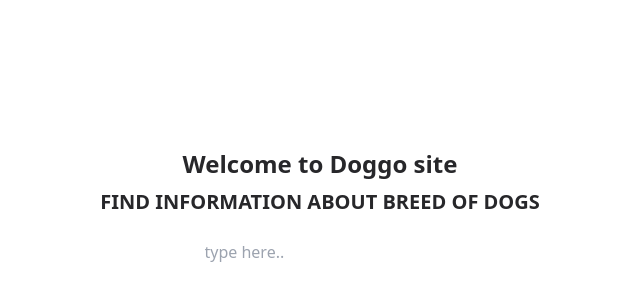
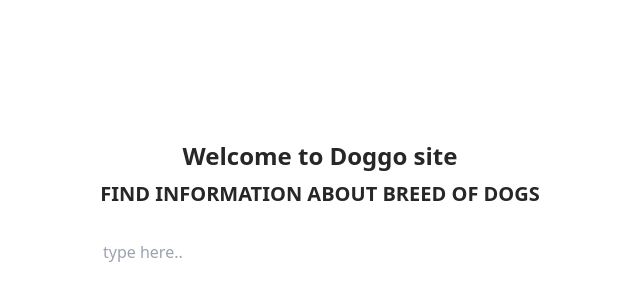
Before and after one commit to MilosIl/doggo_favorite, a Next.js app: page / in a window 1280 px wide. Shown: the part 194-494 px from the top of the page, without its empty margins (320-960 px from the left). Built offline with nearby package versions, Linux system fonts and the light colour scheme.

Commit message:
breedsName and getting data

```diff
--- a/src/Components/SearchBar/SearchBar.tsx
+++ b/src/Components/SearchBar/SearchBar.tsx
@@ -2,6 +2,8 @@
 import React, { useState } from 'react';
 
 export interface ISearchBar {}
+
+
 
 const SearchBar: React.FC<ISearchBar> = () => {
   const [search, setSearch] = useState<string>('');
@@ -9,6 +11,9 @@ const SearchBar: React.FC<ISearchBar> = () => {
   const handleChange = (e: React.ChangeEvent<HTMLInputElement>) => {
     setSearch(e.target.value);
   };
+
+
+
   return (
     <div className="rounded-lg m-2 p-1 bg-green-700 border-green-700  border-2 w-fit flex justify-center align-middle hover:drop-shadow-md hover:bg-green-800 focus:bg-green-800 focus-within:border-green-800">
       <input
--- a/src/app/page.tsx
+++ b/src/app/page.tsx
@@ -1,6 +1,40 @@
+'use client';
 import './globals.css';
-import SearchBar from '../Components/SearchBar/SearchBar'
+import { useState, useEffect } from 'react';
+import { Breeds, BreedsName } from '@/models/types';
+
+async function getBreeds() {
+  try {
+    const res = await fetch(
+      'https://api.thedogapi.com/v1/breeds?api_key=live_YXejSYT0lmejDsPBw4qk6YVyRbGnP8HIGe489tK26eJkzKOAi7gmnMPhGLzlwQ3o',
+      { cache: 'force-cache' }
+    );
+    const breeds: Breeds[] = await res.json();
+    console.log('breeds', breeds)
+    return breeds;
+  } catch (error) {
+    console.log(error);
+  }
+}
+
 export default function Home() {
+  const [search, setSearch] = useState<string>('');
+  const [suggestions, setSuggestions] = useState<[]>([]);
+  const handleChange = (e) => {
+    setSearch(e.target.value);
+  };
+
+  useEffect(() => {
+    (async () => {
+      if (!search) {
+        return;
+      }
+
+      const data = await getBreeds();
+      setSuggestions(data);
+    })();
+  }, [search]);
+
   return (
     <div className="min-h-screen flex flex-col justify-center items-center mx-auto">
       <h1 className="text-2xl font-extrabold  text-zinc-800">
@@ -10,7 +44,18 @@ export default function Home() {
         find information about breed of dogs
       </p>
       <main>
-          <SearchBar/>
+        <input
+          type="text"
+          value={search}
+          onChange={handleChange}
+          className="w-[450px] outline-none p-2 rounded-lg"
+          placeholder="type here.."
+        />
+        <div>
+          {suggestions.map((suggestion:BreedsName) => {
+            return <div key={suggestion.id}>{suggestion.name}</div>;
+          })}
+        </div>
       </main>
     </div>
   );
--- a/src/models/types.ts
+++ b/src/models/types.ts
@@ -18,6 +18,7 @@ export interface Breeds {
   description?: string;
   history?: string;
 }
+export type BreedsName = Pick<Breeds, 'name'| 'id'>
 
 export type BreedGroup =
   | 'Toy'
```
Lines whose indentation alone changed are shown as unchanged.
